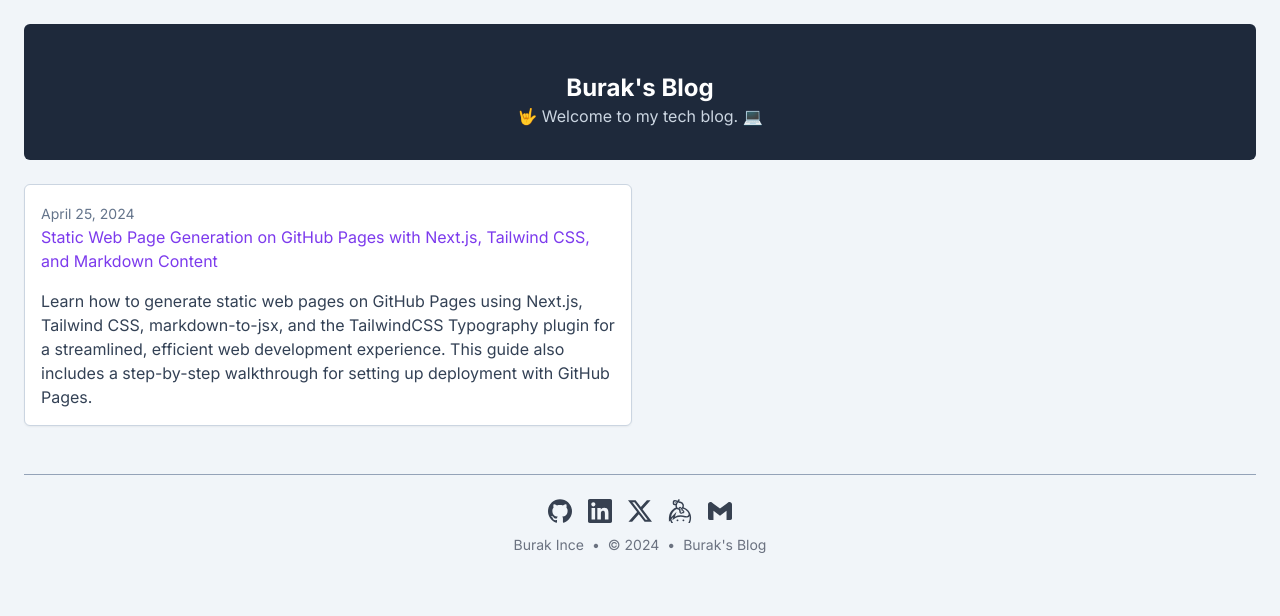
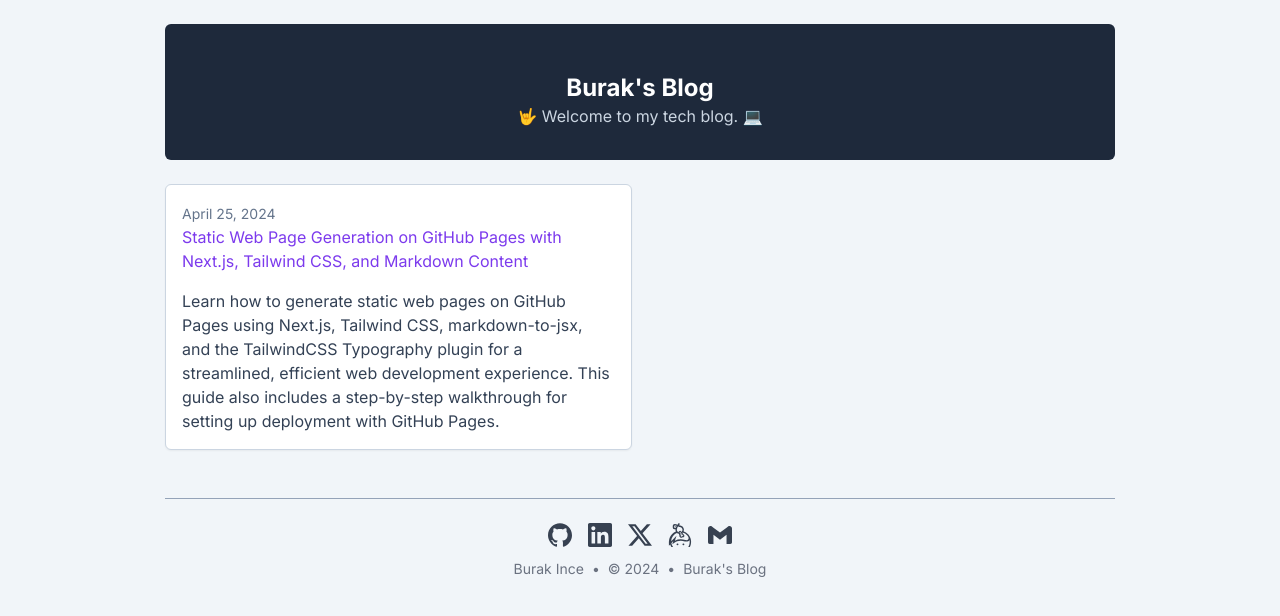
Before and after one commit to burakince/burakince.github.io, a Next.js app: page / in a window 1280 px wide. Shown: the top 616 px of the page. Built offline with nearby package versions, Linux system fonts and the light colour scheme.

Commit message:
Change container to smaller version
Signed-off-by: Burak Ince <burak.ince@linux.org.tr>

```diff
--- a/tailwind.config.ts
+++ b/tailwind.config.ts
@@ -5,6 +5,19 @@ const config: Config = {
   content: ["./src/**/*.{js,ts,jsx,tsx,mdx}"],
   theme: {
     extend: {},
+    container: {
+      center: true,
+
+      padding: "1rem",
+
+      screens: {
+        sm: "400px",
+        md: "486px",
+        lg: "656px",
+        xl: "827px",
+        "2xl": "998px",
+      },
+    },
   },
   plugins: [typography],
 };
```
